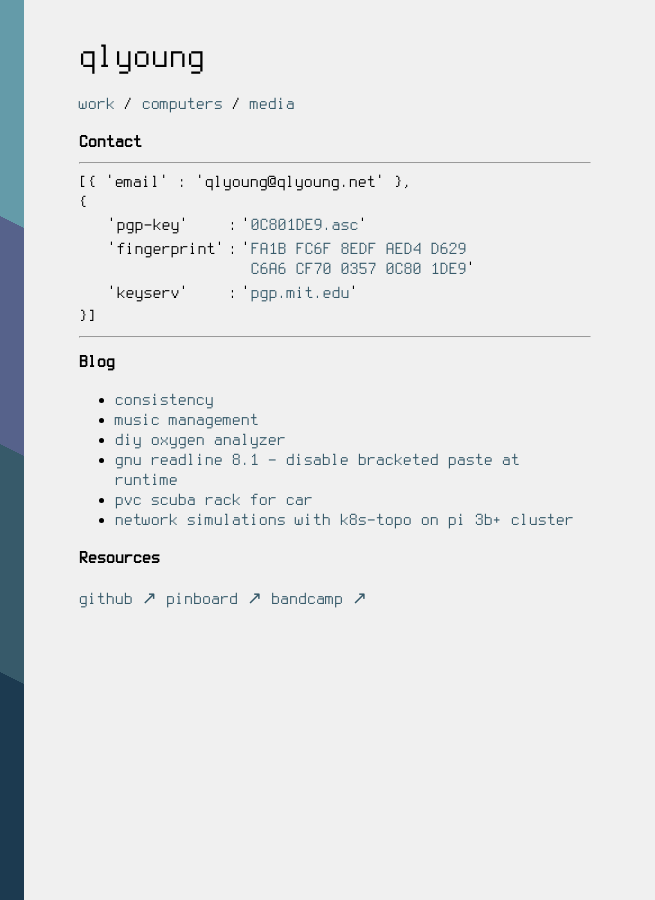
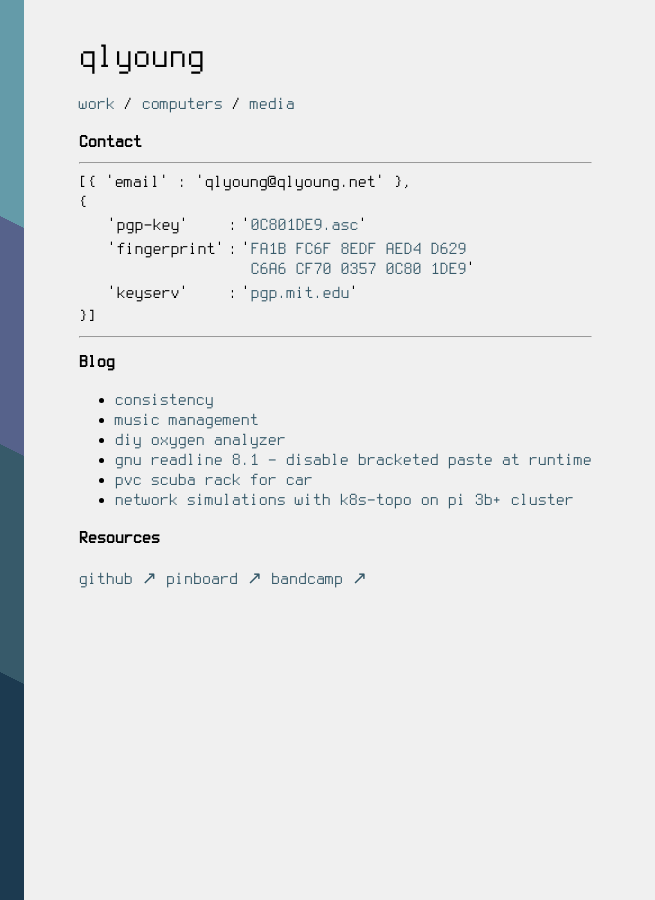
Before and after one commit to qlyoung/qlyoung.github.io, a Jekyll site: the page built from index.html, in a window 1280 px wide. Shown: the whole page, without its empty margins (0-655 px from the left). Built offline with Jekyll 4.4.1, drawn with Linux system fonts in a browser that asks for light colours.

Commit message:
allow grid column to use full page

```diff
--- a/css/main.css
+++ b/css/main.css
@@ -69,7 +69,7 @@ td {
 
 #maingrid {
   display: grid;
-  grid-template-columns: fit-content(65ex) auto;
+  grid-template-columns: fit-content(100vw) auto;
   grid-template-rows: auto auto;
 }
 
```
